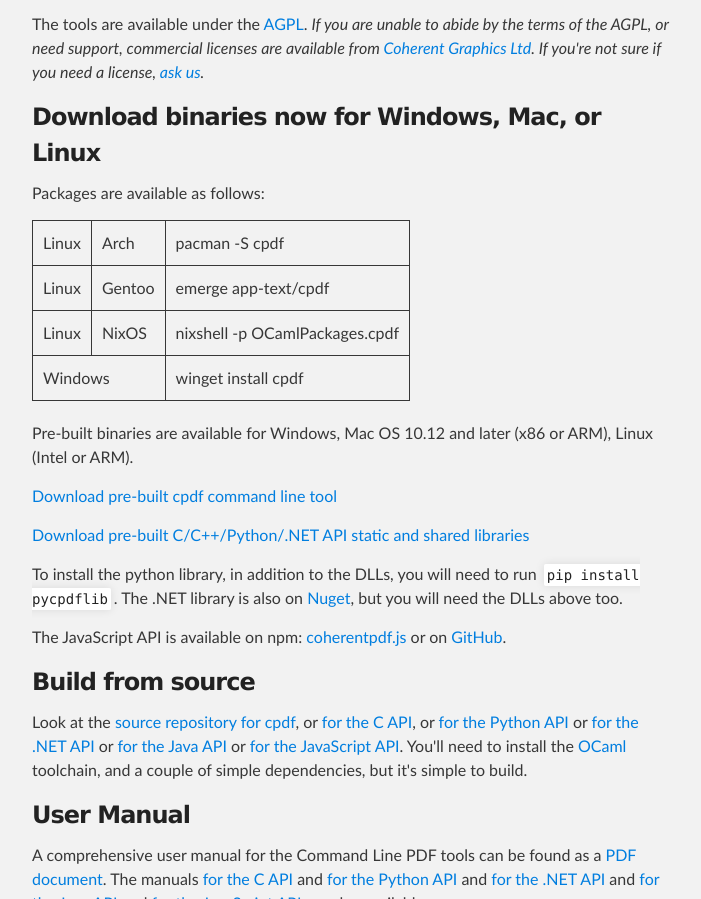
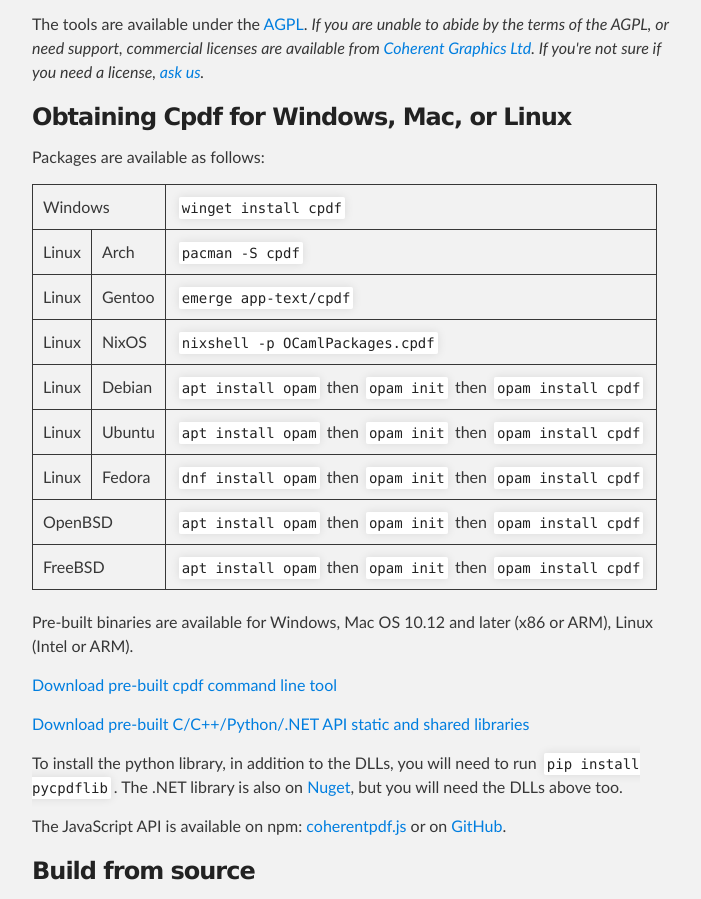
Before and after one commit to coherentgraphics/coherentgraphics.github.io, a plain HTML site: page index.html in a window 1280 px wide. Shown: the part 866-1765 px from the top of the page, without its empty margins (288-989 px from the left). Drawn offline with Linux system fonts and the light colour scheme.

Commit message:
Opam instructions

```diff
--- a/index.html
+++ b/index.html
@@ -50,16 +50,21 @@
   href="https://en.wikipedia.org/wiki/GNU_Affero_General_Public_License">AGPL</a>. <em>If you are unable to abide by the terms of the AGPL, or need support, commercial licenses are available from <a href="http://www.coherentpdf.com">Coherent Graphics Ltd</a>. If you're not sure if you need a license, <a href="mailto:contact@coherentgraphics.co.uk">ask us</a>.</em></p>
 
 <h3>
-<a id="download-binaries-now-for-windows-mac-or-linux" class="anchor" href="#download-binaries-now-for-windows-mac-or-linux" aria-hidden="true"><span class="octicon octicon-link"></span></a>Download binaries now for Windows, Mac, or Linux</h3>
+<a id="download-binaries-now-for-windows-mac-or-linux" class="anchor" href="#download-binaries-now-for-windows-mac-or-linux" aria-hidden="true"><span class="octicon octicon-link"></span></a>Obtaining Cpdf for Windows, Mac, or Linux</h3>
 
 <p>Packages are available as follows:</p>
 
 <table>
-   <tr><td>Linux</td><td>Arch</td><td>pacman -S cpdf</td></tr>
-   <tr><td>Linux</td><td>Gentoo</td><td>emerge app-text/cpdf</td></tr>
-   <tr><td>Linux</td><td>NixOS</td><td>nixshell -p OCamlPackages.cpdf</td></tr>
-   <tr><td colspan="2">Windows</td><td>winget install cpdf</td></tr>
+   <tr><td colspan="2">Windows</td><td><code>winget install cpdf</code></td></tr>
    <!--<tr><td>MacOS</td><td></td><td>brew install cpdf</td></tr>-->
+   <tr><td>Linux</td><td>Arch</td><td><code>pacman -S cpdf</code></td></tr>
+   <tr><td>Linux</td><td>Gentoo</td><td><code>emerge app-text/cpdf</code></td></tr>
+   <tr><td>Linux</td><td>NixOS</td><td><code>nixshell -p OCamlPackages.cpdf</code></td></tr>
+   <tr><td>Linux</td><td>Debian</td><td><code>apt install opam</code> then <code>opam init</code> then <code>opam install cpdf</code></td></tr>
+   <tr><td>Linux</td><td>Ubuntu</td><td><code>apt install opam</code> then <code>opam init</code> then <code>opam install cpdf</code></td></tr>
+   <tr><td>Linux</td><td>Fedora</td><td><code>dnf install opam</code> then <code>opam init</code> then <code>opam install cpdf</code></td></tr>
+   <tr><td colspan="2">OpenBSD</td><td><code>apt install opam</code> then <code>opam init</code> then <code>opam install cpdf</code></td></tr>
+   <tr><td colspan="2">FreeBSD</td><td><code>apt install opam</code> then <code>opam init</code> then <code>opam install cpdf</code></td></tr>
    </tr>
 </table>
 
```
